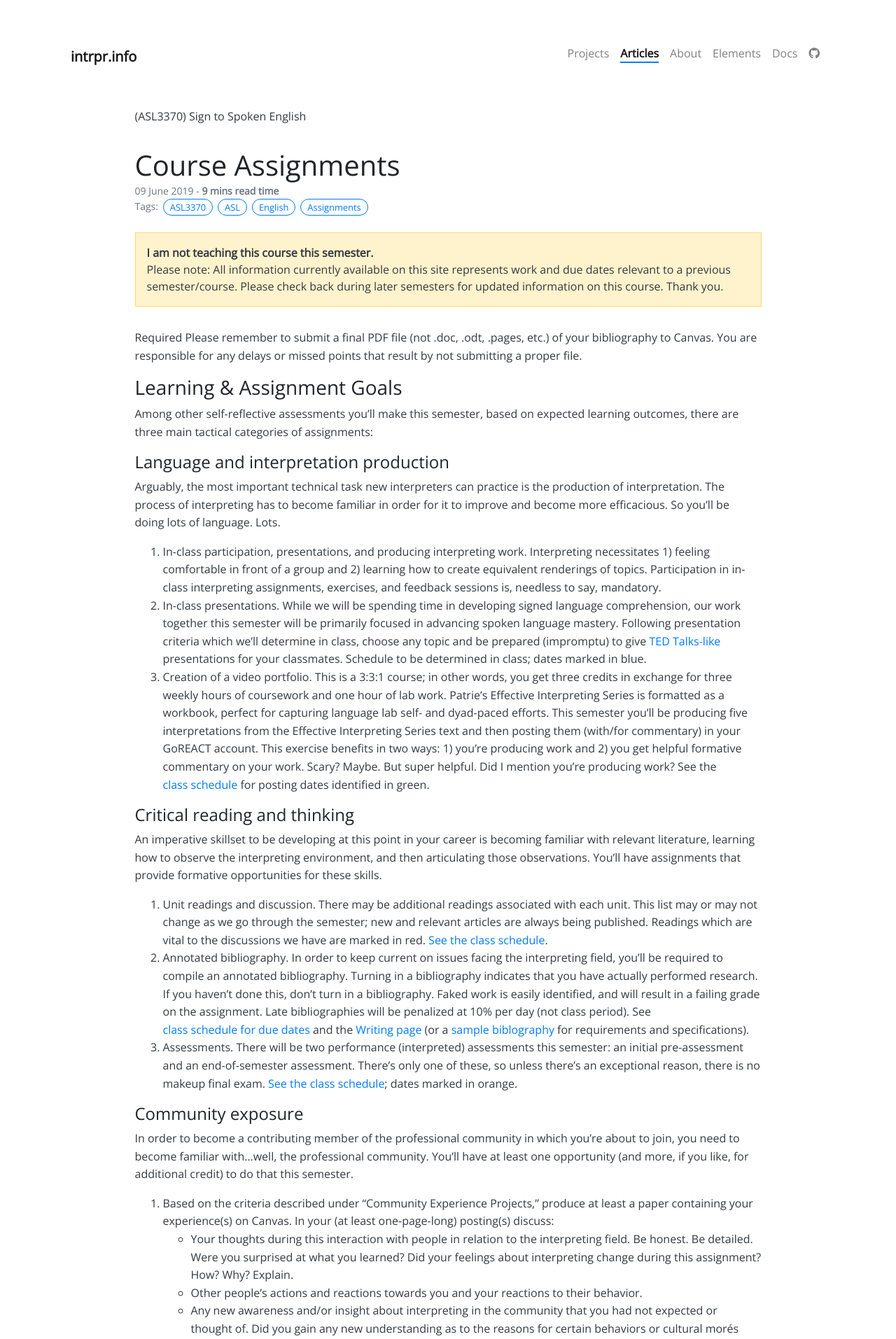
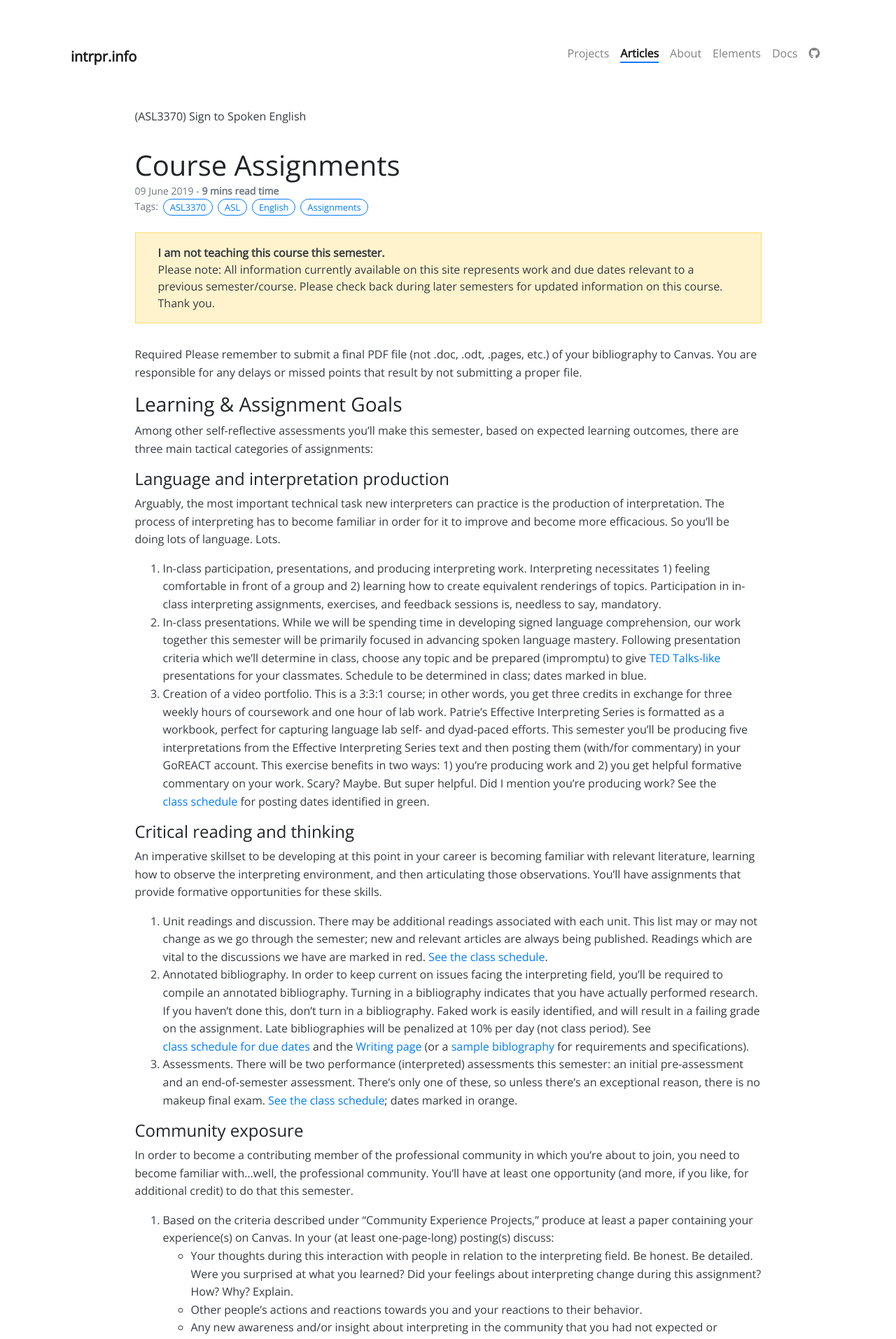
Before and after one commit to intrpr/jekyll-portfol-test, a Jekyll site: the page built from _posts/2019-06-09-assignments.md, in a window 1280 px wide. Shown: the top 1913 px of the page at 70% size. Built offline with Jekyll 4.4.1, drawn with Linux system fonts in a browser that asks for light colours; nearby versions of some CDN libraries; our own code applies the rules of GitHub Pages for plain Markdown files; comment, search, counter and statistics services are not loaded.

Commit message:
Update notteaching.html

```diff
--- a/_includes/notteaching.html
+++ b/_includes/notteaching.html
@@ -1,4 +1,4 @@
-<div class="not-teaching mt-4 px-3">
+<div class="not-teaching mt-4">
 	<strong>I am not teaching this course this semester.</strong><br>
 	Please note: All information currently available on this site represents work and due dates relevant to a previous semester/course. Please check back during later semesters for updated information on this course. Thank you.
 </div>
```
